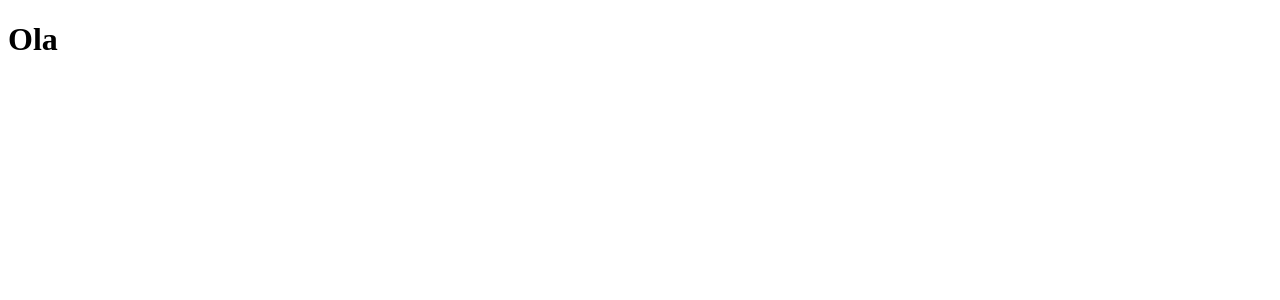
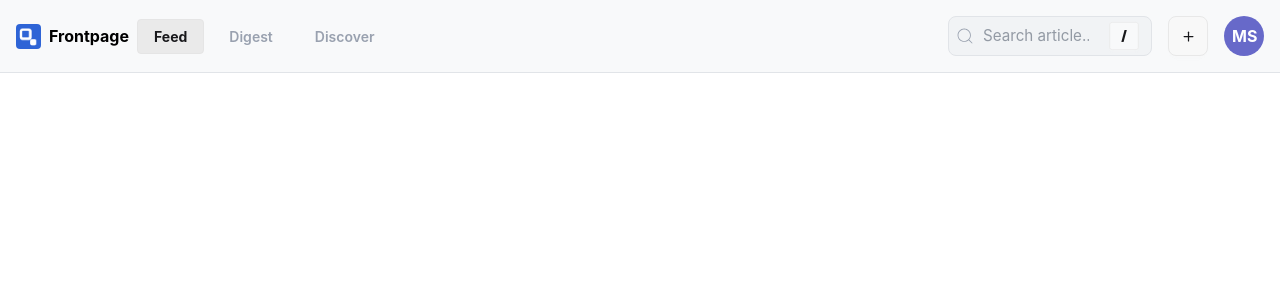
Before and after one commit to ItaloDev-Marcelo/frontpage-feed-reader, a React (Vite) app: page / in a window 1280 px wide. Shown: the top 300 px of the page. Built offline with nearby package versions, Linux system fonts and the light colour scheme.

Commit message:
feat: add Navbar to app.tsx and remove space in main.tsx

```diff
--- a/src/App.tsx
+++ b/src/App.tsx
@@ -1,8 +1,9 @@
-
+import './assets/starter/tailwind.css'
+import Navbar from "./components/Navbar/Navbar"
 
 function App() {
   return (
-   <h1>Ola</h1>
+   <Navbar/>
   )
 }
 
--- a/src/main.tsx
+++ b/src/main.tsx
@@ -1,5 +1,6 @@
 import { StrictMode } from 'react'
 import { createRoot } from 'react-dom/client'
+
 import App from './App.tsx'
 
 createRoot(document.getElementById('root')!).render(
```
